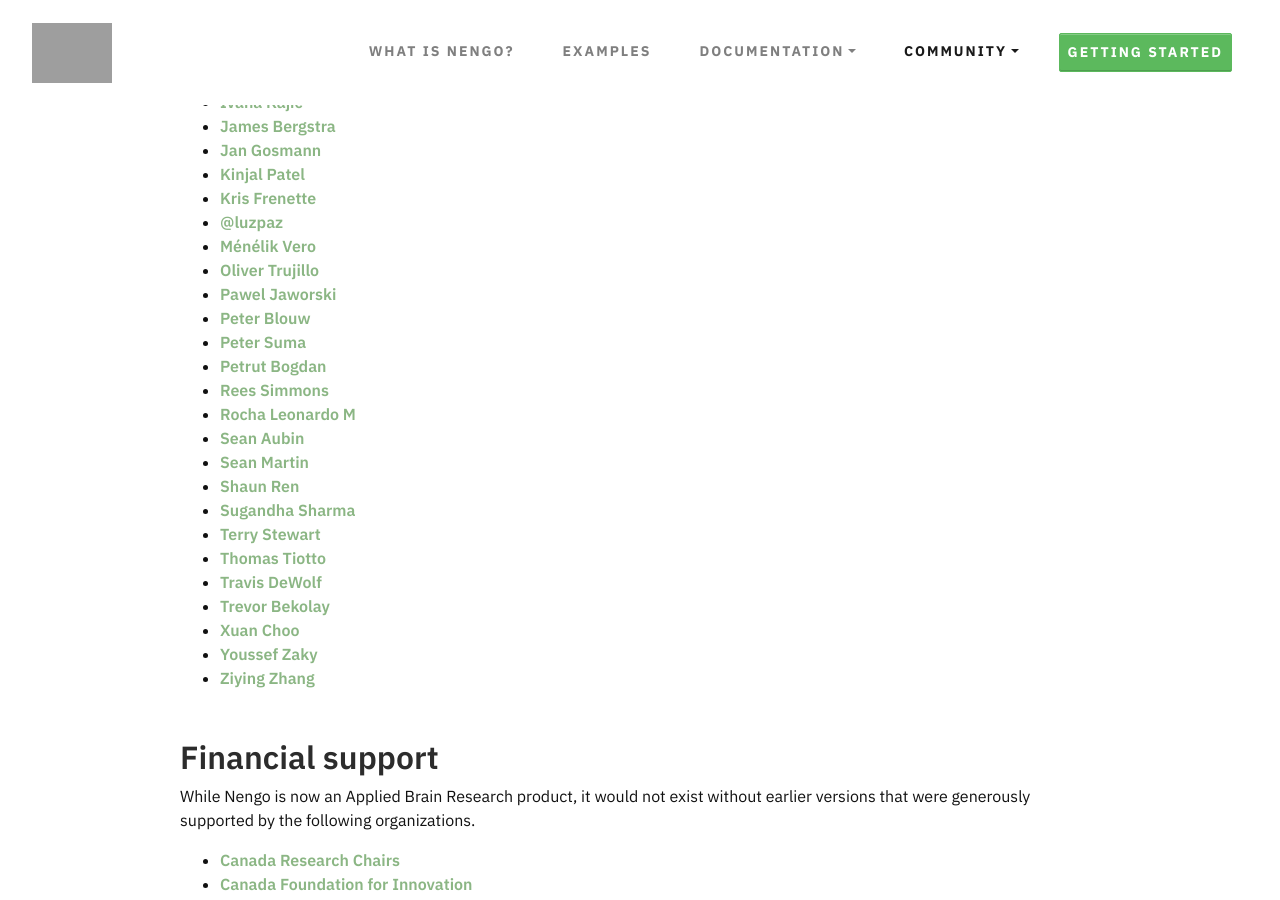
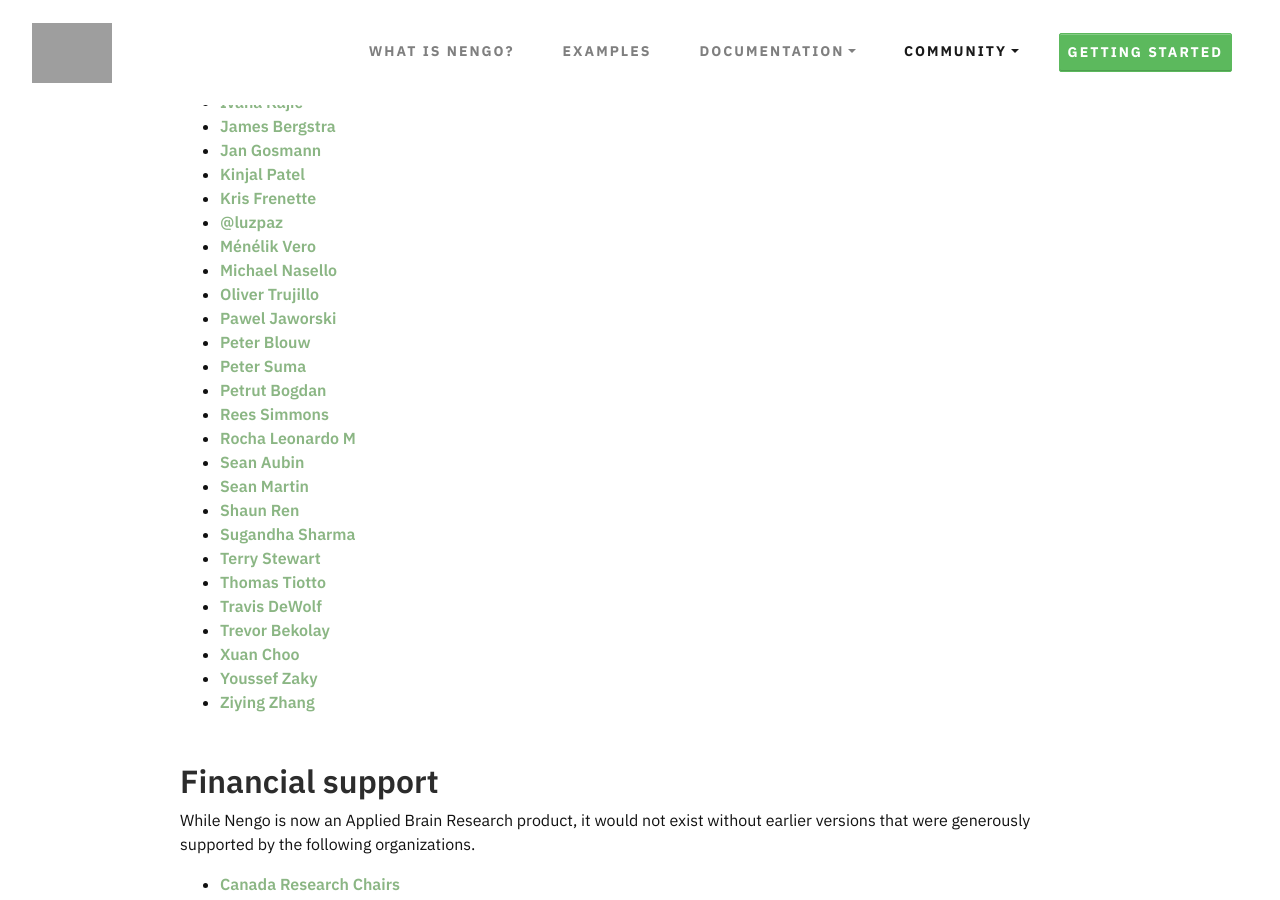
Before and after one commit to nengo/nengo.github.io, a Jekyll site: the page built from people.md, in a window 1280 px wide and 900 px high, scrolled down 890 px. Built offline with Jekyll 4.4.1, drawn with Linux system fonts in a browser that asks for light colours; nearby versions of some CDN libraries.

Commit message:
Add Michael Nasello to people.md

```diff
--- a/people.md
+++ b/people.md
@@ -44,6 +44,7 @@
 - [Kris Frenette](mailto:kris.frenette@appliedbrainresearch.com)
 - [@luzpaz](mailto:luzpaz@users.noreply.github.com)
 - [Ménélik Vero](mailto:menelik.vero@tum.de)
+- [Michael Nasello](mailto:mlnasell@uwaterloo.ca)
 - [Oliver Trujillo](mailto:olivertgp@hotmail.com)
 - [Pawel Jaworski](mailto:p3jawors@gmail.com)
 - [Peter Blouw](mailto:pblouw@uwaterloo.ca)
```
